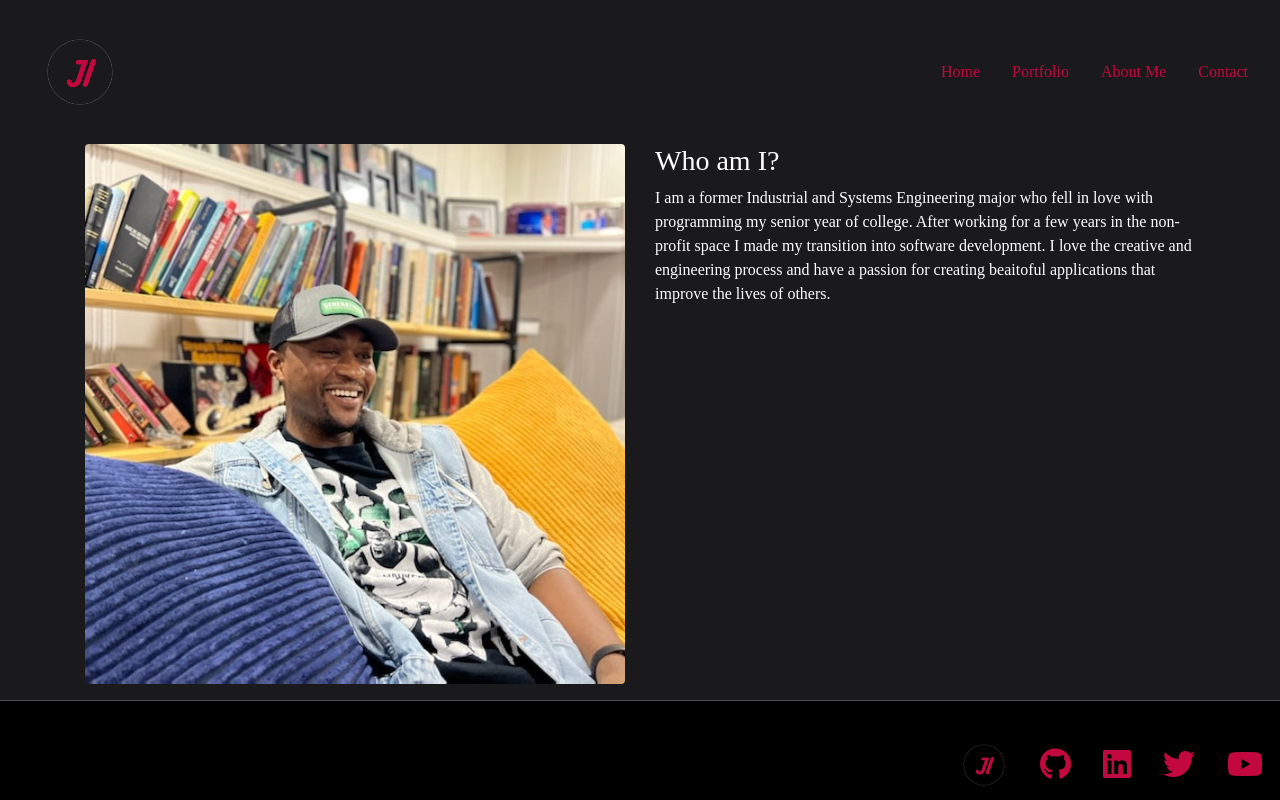
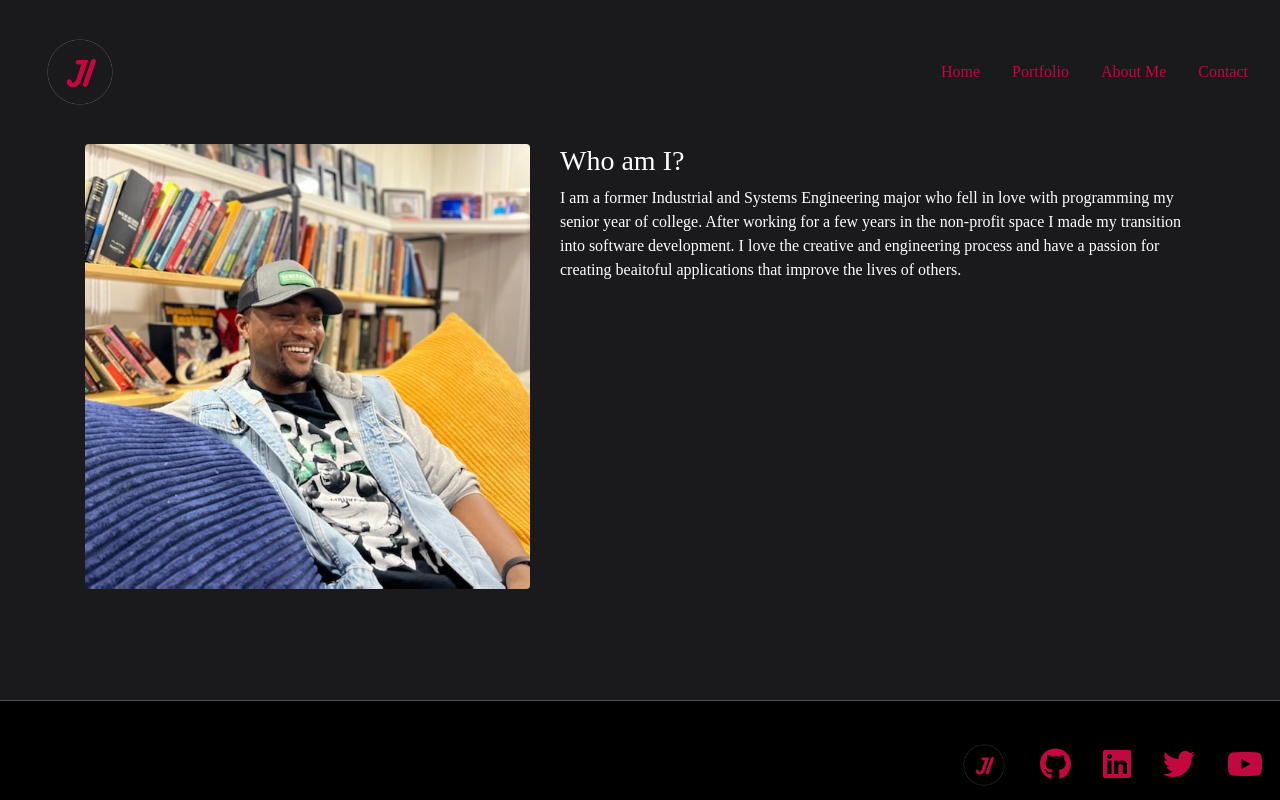
Before and after one commit to joshigwe777/ReactPortfolio, a React (Create React App) app in the folder myprojectpage/: page /aboutMe in a window 1280 px wide. Built offline with nearby package versions, Linux system fonts and the light colour scheme; a web font is replaced by a local one.

Commit message:
github pages

```diff
--- a/myprojectpage/package.json
+++ b/myprojectpage/package.json
@@ -1,4 +1,5 @@
 {
+  "homepage": "http://joshigwe777.github.io/reactportfolio",
   "name": "myprojectpage",
   "version": "0.1.0",
   "private": true,
@@ -15,6 +16,8 @@
   },
   "scripts": {
     "start": "react-scripts start",
+    "predeploy": "npm run build",
+    "deploy": "gh-pages -d build",
     "build": "react-scripts build",
     "test": "react-scripts test",
     "eject": "react-scripts eject"
--- a/myprojectpage/src/components/AboutMe.js
+++ b/myprojectpage/src/components/AboutMe.js
@@ -2,10 +2,10 @@ function AboutMe() {
     return <>
         <div className="container">
             <div className="row mb-5">
-                <div className="col-6">
+                <div className="col-5">
                     <img className="img-fluid rounded" src="images/aboutme.jpg" />
                 </div>
-                <div className="col-6">
+                <div className="col-7">
                     <h3>Who am I?</h3>
                     <p>I am a former Industrial and Systems Engineering major who fell in love with
                         programming my senior year of college. After working for a few years in the non-profit space I made my transition into software development.
--- a/myprojectpage/src/components/LandingPage.js
+++ b/myprojectpage/src/components/LandingPage.js
@@ -12,7 +12,7 @@ function LandingPage() {
                         <div className="row mx-auto my-3">
                             <h1 className="text-center">Hello, my name is Joshua and I like making cool stuff!</h1>
                             <h3 className="my-3">Full Stack Software Engineer</h3>
-                            <p className="">I am a professional software engineer with full stack experience with the latest tech!</p>
+                            <p className="">I am a professional software engineer with experience in modern technologies!</p>
                             <div className="row my-3 mx-auto">
                                 <i className="fa-brands fa-2xl mx-1 fa-aws"></i>
                                 <i className="fa-brands fa-2xl mx-1 fa-docker"></i>
```
